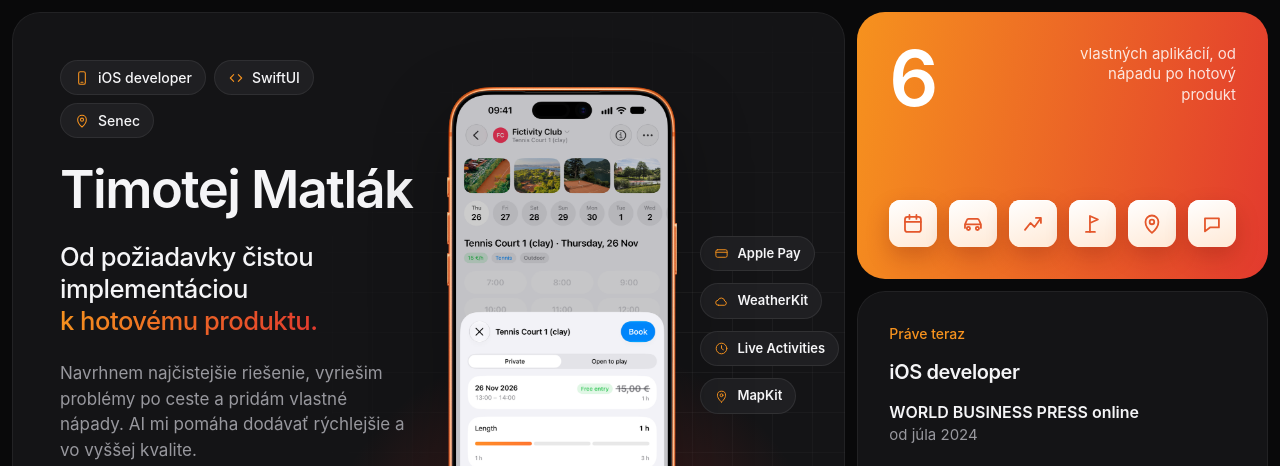
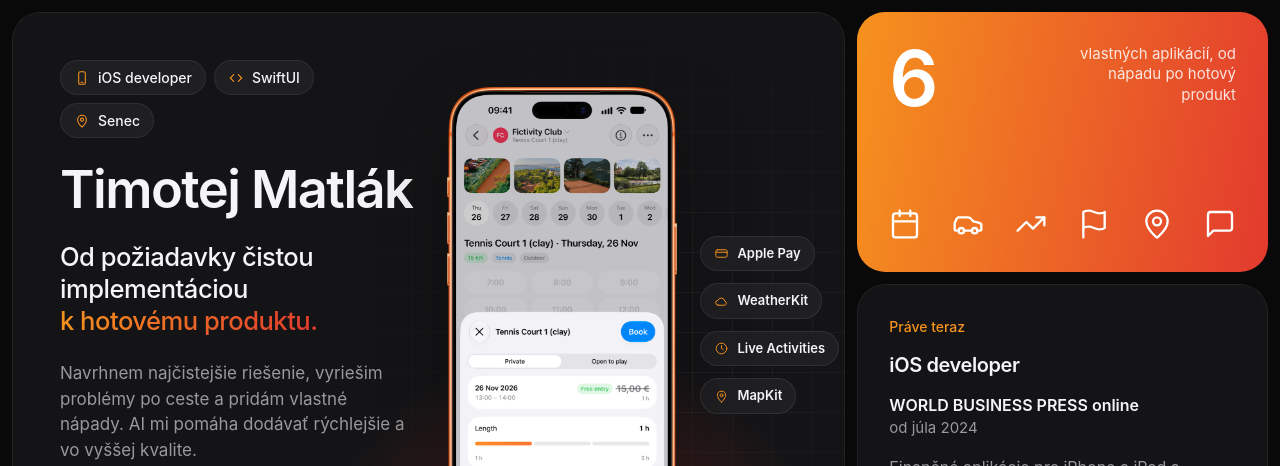
Before and after one commit to Tim-engineer/tim-engineer.github.io, a plain HTML site: page index.html in a window 1280 px wide. Shown: the top 466 px of the page. Drawn offline with Linux system fonts and the light colour scheme.

Commit message:
Plain line icons in the six apps card
Co-Authored-By: Claude Fable 5.2 <noreply@anthropic.com>

```diff
--- a/index.html
+++ b/index.html
@@ -8,7 +8,7 @@
   <meta name="description" content="iOS developer zo Slovenska. Od požiadavky čistou implementáciou k hotovému produktu: finančné aplikácie, vlastný rezervačný systém a ďalšie projekty.">
   <meta name="theme-color" content="#09090a">
   <meta name="color-scheme" content="dark">
-  <link rel="stylesheet" href="style.css?v=15">
+  <link rel="stylesheet" href="style.css?v=16">
 </head>
 <body>
 <main class="bento">
@@ -44,12 +44,12 @@
   <section class="tile tile-warm c4 reveal">
     <div class="stat-head"><span class="big">6</span><p>vlastných aplikácií, od nápadu po hotový produkt</p></div>
     <div class="apps" aria-hidden="true">
-      <span style="--n:0"><svg class="i" viewBox="0 0 24 24"><rect x="4" y="5" width="16" height="15" rx="2.500"/><path d="M4 10h16M8.500 3v4M15.500 3v4"/></svg></span>
-      <span style="--n:1"><svg class="i" viewBox="0 0 24 24"><path d="M4 16v-3.500l1.800-4.200A2 2 0 0 1 7.600 7h8.800a2 2 0 0 1 1.800 1.300L20 12.500V16M4 12.500h16"/><circle cx="7.500" cy="16.500" r="1.600"/><circle cx="16.500" cy="16.500" r="1.600"/></svg></span>
-      <span style="--n:2"><svg class="i" viewBox="0 0 24 24"><path d="M4 18 9.500 11l4 4L20 6M15 6h5v5"/></svg></span>
-      <span style="--n:3"><svg class="i" viewBox="0 0 24 24"><path d="M9 20V4l8 3.500L9 11"/><path d="M5 20h9"/></svg></span>
-      <span style="--n:4"><svg class="i" viewBox="0 0 24 24"><path d="M12 21s6.500-5.600 6.500-11a6.500 6.500 0 0 0-13 0c0 5.400 6.500 11 6.500 11Z"/><circle cx="12" cy="10" r="2.300"/></svg></span>
-      <span style="--n:5"><svg class="i" viewBox="0 0 24 24"><path d="M5 6.500h14v9H10l-5 4v-13Z"/></svg></span>
+      <span style="--n:0"><svg class="i" viewBox="0 0 24 24"><path d="M8 2v4M16 2v4M3 10h18"/><rect width="18" height="18" x="3" y="4" rx="2"/></svg></span>
+      <span style="--n:1"><svg class="i" viewBox="0 0 24 24"><path d="M19 17h2c.6 0 1-.4 1-1v-3c0-.9-.7-1.700-1.500-1.900C18.700 10.600 16 10 16 10s-1.300-1.400-2.200-2.300c-.5-.4-1.100-.7-1.800-.7H5c-.6 0-1.100.4-1.400.9l-1.400 2.900A3.700 3.700 0 0 0 2 12v4c0 .6.4 1 1 1h2M9 17h6"/><circle cx="7" cy="17" r="2"/><circle cx="17" cy="17" r="2"/></svg></span>
+      <span style="--n:2"><svg class="i" viewBox="0 0 24 24"><polyline points="22 7 13.500 15.500 8.500 10.500 2 17"/><polyline points="16 7 22 7 22 13"/></svg></span>
+      <span style="--n:3"><svg class="i" viewBox="0 0 24 24"><path d="M4 15s1-1 4-1 5 2 8 2 4-1 4-1V3s-1 1-4 1-5-2-8-2-4 1-4 1zM4 22v-7"/></svg></span>
+      <span style="--n:4"><svg class="i" viewBox="0 0 24 24"><path d="M20 10c0 4.993-5.539 10.193-7.399 11.799a1 1 0 0 1-1.202 0C9.539 20.193 4 14.993 4 10a8 8 0 0 1 16 0"/><circle cx="12" cy="10" r="3"/></svg></span>
+      <span style="--n:5"><svg class="i" viewBox="0 0 24 24"><path d="M21 15a2 2 0 0 1-2 2H7l-4 4V5a2 2 0 0 1 2-2h14a2 2 0 0 1 2 2z"/></svg></span>
     </div>
   </section>
 
--- a/style.css
+++ b/style.css
@@ -99,10 +99,9 @@ h3 { font-size: 20px; letter-spacing: -0.02em; line-height: 1.2; }
 .big { font-size: clamp(56px, 6vw, 88px); font-weight: 600; letter-spacing: -0.04em; line-height: .9; }
 .stat-head { display: flex; justify-content: space-between; align-items: flex-start; gap: 16px; }
 .stat-head p { text-align: right; max-width: 18ch; font-size: 15px; line-height: 1.35; }
-.apps { display: grid; grid-template-columns: repeat(6, 1fr); gap: 12px; margin-top: auto; }
-.apps span { aspect-ratio: 1; border-radius: 24%; background: linear-gradient(160deg, #fff, #ffe9d6); color: #e4572b; box-shadow: 0 10px 22px rgb(120 20 10 / .28), inset 0 1px 0 #fff; display: grid; place-items: center; transition: transform .25s cubic-bezier(.34, 1.56, .64, 1); }
-.apps span:hover { transform: translateY(-4px) scale(1.06); }
-.apps .i { width: 50%; height: 50%; stroke-width: 1.8; }
+.apps { display: flex; justify-content: space-between; align-items: center; margin-top: auto; }
+.apps span { display: grid; place-items: center; color: #fff; }
+.apps .i { width: 32px; height: 32px; stroke-width: 1.75; }
 .js .is-in .apps span { animation: pop .5s cubic-bezier(.34, 1.56, .64, 1) backwards; animation-delay: calc(var(--n) * 90ms + .2s); }
 .langs { display: grid; grid-template-columns: repeat(7, 1fr); gap: 8px; margin-top: auto; }
 .langs span { aspect-ratio: 1; border-radius: 30%; background: rgb(var(--sky-ink) / .12); }
```
